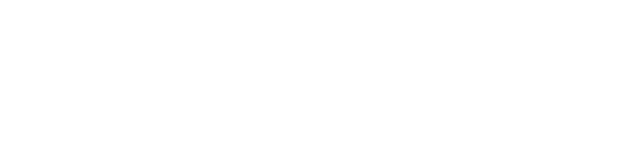
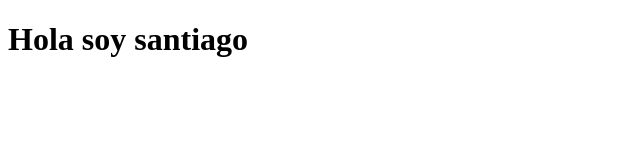
Before and after one commit to dacorpi/Remoto, a plain HTML site: page index.html in a window 1280 px wide. Shown: the whole page, without its empty margins (0-640 px from the left). Drawn offline with Linux system fonts and the light colour scheme.

Commit message:
H1 con titulo
Este es el titulo con mi nombre

```diff
--- a/index.html
+++ b/index.html
@@ -7,6 +7,7 @@
     <title>Document</title>
 </head>
 <body>
+    <h1>Hola soy santiago</h1>
 
 </body>
 </html>
```
